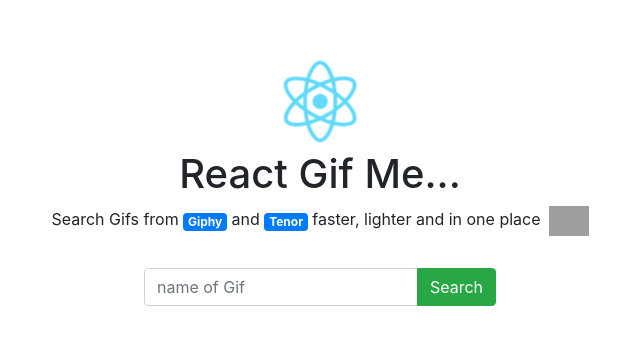
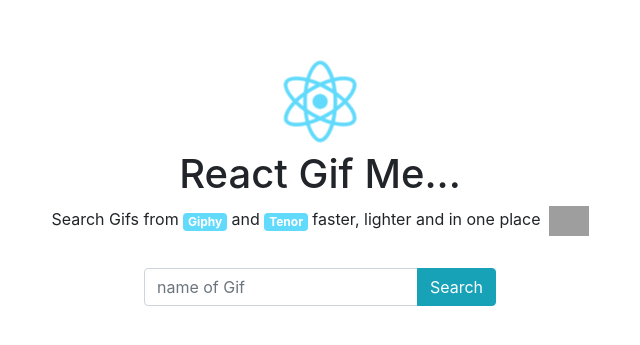
Before and after one commit to samanrashidii/gifmeasap, a React (Create React App) app: page / in a window 1280 px wide. Shown: the part 213-558 px from the top of the page, without its empty margins (320-960 px from the left). Built offline with nearby package versions, Linux system fonts and the light colour scheme; grey boxes are pictures that could not be loaded.

Commit message:
feature: changed UI to be better

```diff
--- a/src/components/SearchBox.jsx
+++ b/src/components/SearchBox.jsx
@@ -36,7 +36,7 @@
                     />
                     <div className="input-group-append">
                         <button
-                            className="btn btn-success"
+                            className="btn btn-info"
                             type="button"
                             onClick={() => this.props.searchItem(this.state.value)}
                         >
--- a/src/sass/index.scss
+++ b/src/sass/index.scss
@@ -9,6 +9,9 @@
 
 .App{
   min-height: 100vh;
+  .badge-primary{
+    background-color: #61DAFB;
+  }
   .app-container{
     display: flex;
     justify-content: center;
```
